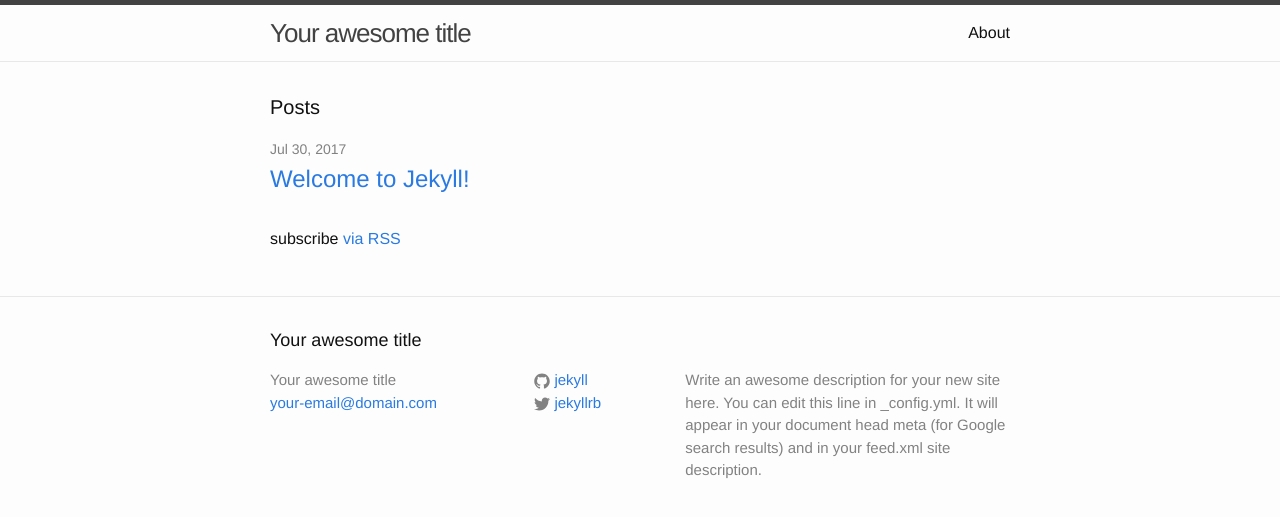
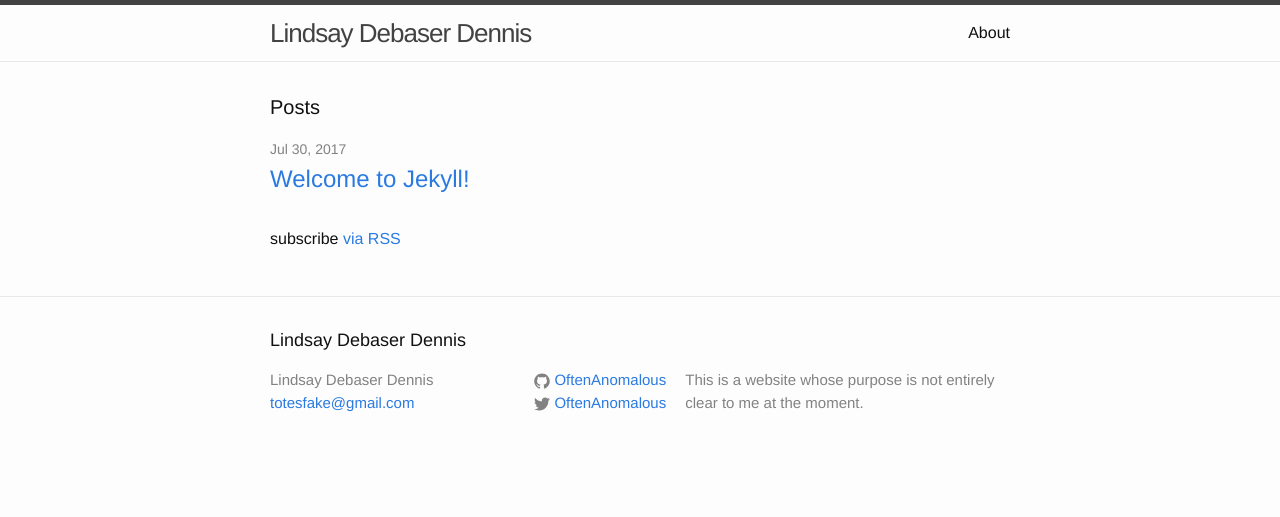
Before and after one commit to Lindsay-c-Dennis/OftenAnomalous.github.io, a Jekyll site: the page built from index.html, in a window 1280 px wide. Shown: the top 517 px of the page. Built offline with Jekyll 4.4.1, drawn with Linux system fonts in a browser that asks for light colours.

Commit message:
Update _config.yml

```diff
--- a/_config.yml
+++ b/_config.yml
@@ -6,16 +6,14 @@
 # 'jekyll serve'. If you change this file, please restart the server process.
 
 # Site settings
-title: Your awesome title
-email: your-email@domain.com
+title: Lindsay Debaser Dennis
+email: totesfake@gmail.com
 description: > # this means to ignore newlines until "baseurl:"
-  Write an awesome description for your new site here. You can edit this
-  line in _config.yml. It will appear in your document head meta (for
-  Google search results) and in your feed.xml site description.
+  This is a website whose purpose is not entirely clear to me at the moment.
 baseurl: "" # the subpath of your site, e.g. /blog
 url: "http://yourdomain.com" # the base hostname & protocol for your site
-twitter_username: jekyllrb
-github_username:  jekyll
+twitter_username: OftenAnomalous
+github_username:  OftenAnomalous
 
 # Build settings
 markdown: kramdown
```
